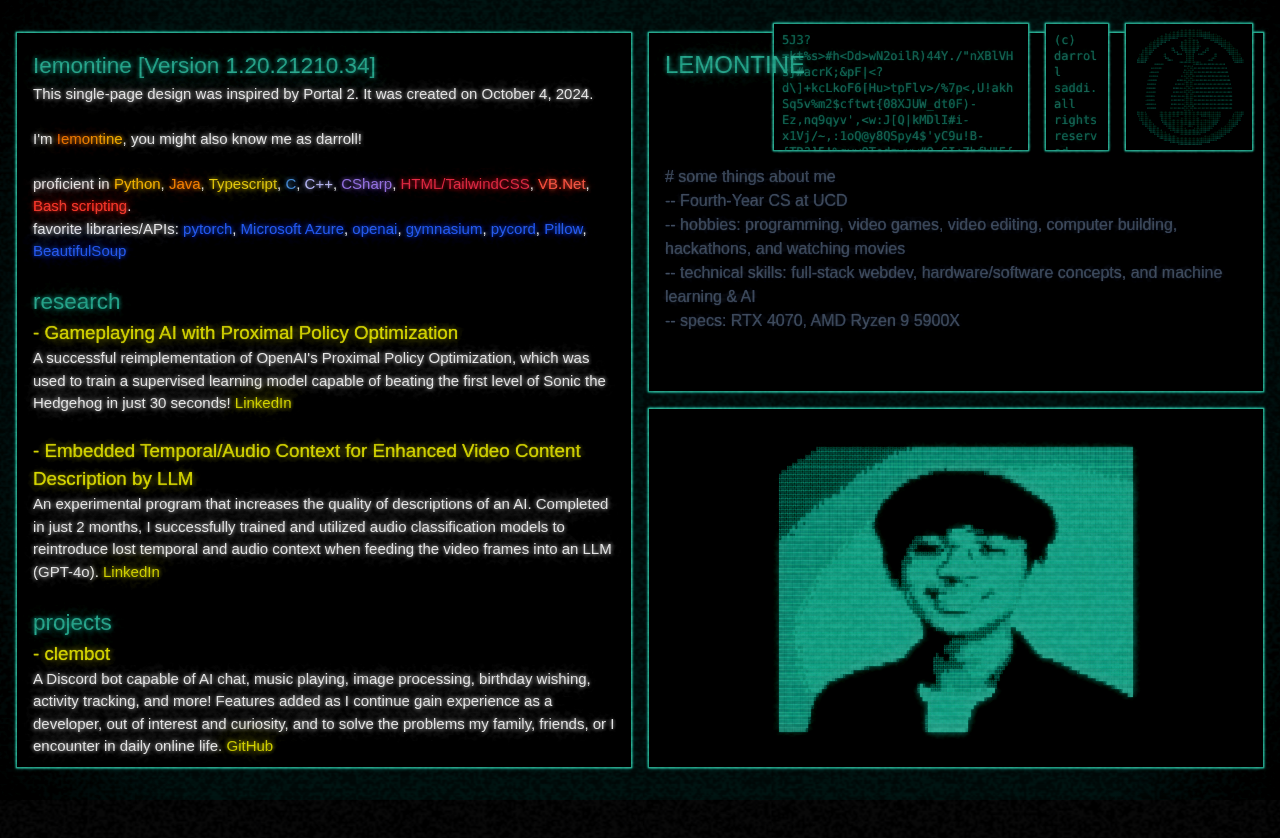
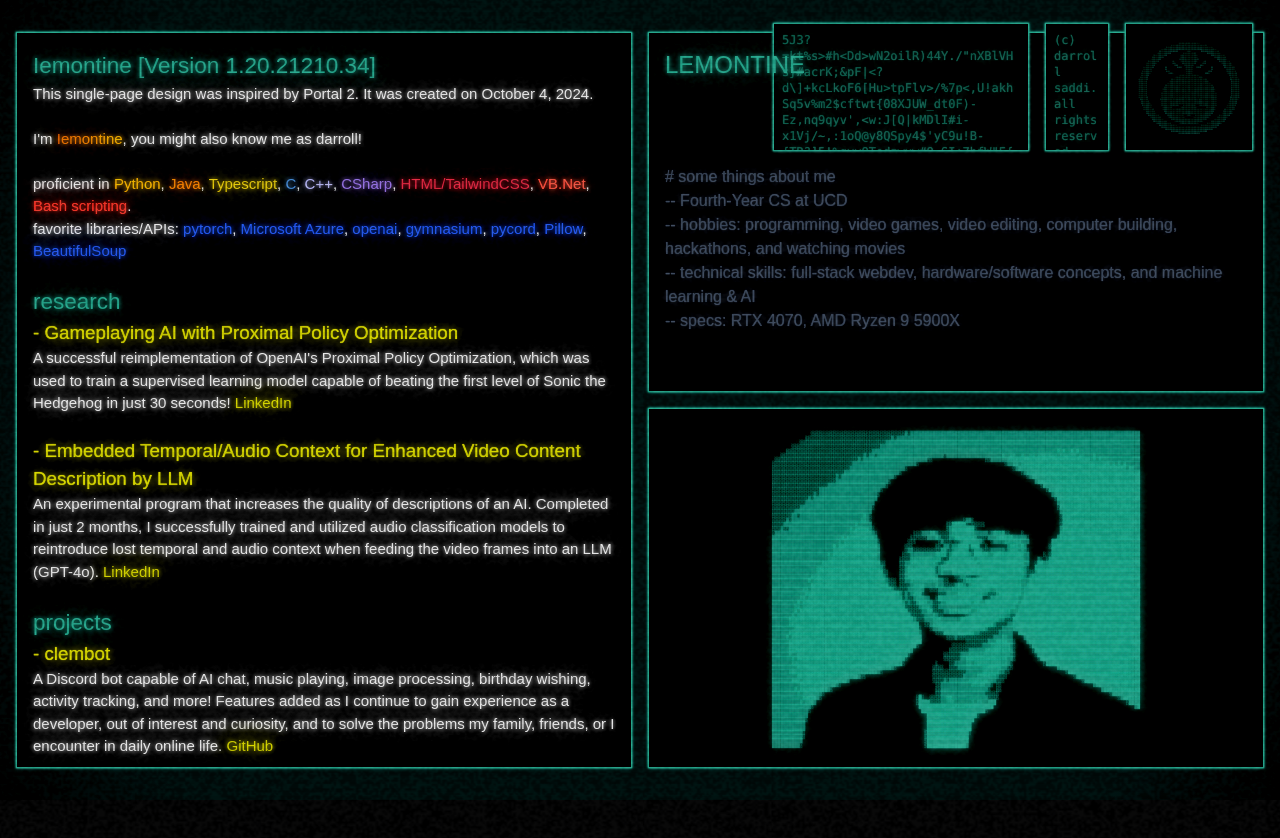
Before and after one commit to Iemontine/portfolio, a React (Create React App) app: page / in a window 1280 px wide. Shown: the top 838 px of the page. Built offline with nearby package versions, Linux system fonts and the light colour scheme; a web font is replaced by a local one.

Commit message:
patch resize bug in App.tsx, updated links & description, added comments

```diff
--- a/src/App.tsx
+++ b/src/App.tsx
@@ -1,4 +1,4 @@
-import { useState } from "react";
+import { useState, useEffect } from "react";
 import "./App.css";
 import ContentBox from "./components/ContentBox";
 import ArtBox from "./components/ArtBox";
@@ -7,9 +7,18 @@ import { INTERFACE_COLOR } from "./constants";
 
 const App = () => {
     const [currentPage, setCurrentPage] = useState(0);
+    const [isMobile, setIsMobile] = useState(window.innerWidth <= 900);
 
-    const isMobile = window.innerWidth <= 900;
+    const handleResize = () => {
+        setIsMobile(window.innerWidth <= 900);
+    };
 
+    useEffect(() => {
+        window.addEventListener('resize', handleResize);
+        return () => {
+            window.removeEventListener('resize', handleResize);
+        };
+    }, []);
     const renderBoxes = () => {
         if (isMobile) {
             return (
--- a/src/components/AboutBox.tsx
+++ b/src/components/AboutBox.tsx
@@ -68,7 +68,7 @@ const AboutBox: React.FC = () => {
 						{"(c) darroll saddi. all rights reserved."}
 					</div>
 				</OverlayBox>
-				<OverlayBox className='h-32 w-32 flex items-center justify-center p-0' style={{ fontSize: "0.139rem", lineHeight: "0.9" }}>
+				<OverlayBox className='h-32 w-32 flex items-center justify-center p-0' style={{ fontSize: "2px", lineHeight: "1" }}>
 					<div className='whitespace-pre-wrap break-words text-center' style={{ color: "#2e685c" }}>
 						{artPage1}
 					</div>
--- a/src/components/ArtBox.tsx
+++ b/src/components/ArtBox.tsx
@@ -65,12 +65,12 @@ const ArtBox: React.FC<ArtBoxProps> = ({ currentPage, setCurrentPage }) => {
 		let commonPrefixLength = findCommonPrefixLength(DISPLAYED_ART, newText);
 		isCooldownRef.current = false;
 
+        // Start the typing/deleting animation
 		const ITERS = 25;
 		let deleteSize = Math.ceil((DISPLAYED_ART.length - commonPrefixLength) / ITERS);
 		let writeSize = Math.ceil((newText.length - commonPrefixLength) / ITERS);
-
 		deleteInterval.current = window.setInterval(() => {
-			if (DISPLAYED_ART.length > commonPrefixLength) {
+			if (DISPLAYED_ART.length > commonPrefixLength) {         // Allows writing or deleting to be interuppted and resumed
 				DISPLAYED_ART = DISPLAYED_ART.slice(0, -deleteSize);
 				setDisplayedArt(DISPLAYED_ART);
 			} else {
@@ -169,18 +169,20 @@ const ArtBox: React.FC<ArtBoxProps> = ({ currentPage, setCurrentPage }) => {
 		const containerHeight = dimensions.height;
 
 		let fontSize = ``;
-		let lineHeight = `${400 / lines / 16 * (containerHeight/ 500)}rem`;
+		let lineHeight = `${400 / lines / 16 * (containerHeight/ 450)}rem`;
+
+        console.log(containerHeight);
 
 		if (lines > 70) {
-			fontSize = `${0.45 * (containerWidth / 1000)}rem`;
+			fontSize = `${0.40 * ((containerHeight / 500))}rem`;
 		} else if (lines > 60) {
-			fontSize = `${0.55 * (containerWidth / 1000)}rem`;
+			fontSize = `${0.55 * ((containerHeight / 500))}rem`;
 		} else if (lines > 50) {
-			fontSize = `${0.65 * (containerWidth / 1000)}rem`;
+			fontSize = `${0.65 * ((containerHeight / 500))}rem`;
 		} else if (lines > 40) {
-			fontSize = `${0.7* (containerWidth / 1000)}rem`;
+			fontSize = `${0.7* ((containerHeight / 500))}rem`;
 		} else {
-			fontSize = `${0.8 * (containerWidth / 1000)}rem`;
+			fontSize = `${0.8 * ((containerHeight / 500))}rem`;
 		}
 
 		return { fontSize, lineHeight };
--- a/src/constants.ts
+++ b/src/constants.ts
@@ -51,7 +51,7 @@ An experimental program that increases the quality of descriptions of an AI. Com
 <h2 style='color: #e2e224;'>
   - <a href="https://github.com/Iemontine/cIembot" style='color: #e2e224;' class="no-underline hover:underline">clembot</a>
 </h2>
-A Discord bot capable of AI chat, music playing, image processing, birthday wishing, activity tracking, and more! Features added as I continue gain experience as a developer, out of interest and curiosity, and to solve the problems my family, friends, or I encounter in daily online life. <a href='https://github.com/Iemontine/cIembot' style='color: #e2e224;' class="no-underline hover:underline"''>GitHub</a>
+A Discord bot capable of AI chat, music playing, image processing, birthday wishing, activity tracking, and more! Features added as I continue to gain experience as a developer, out of interest and curiosity, and to solve the problems my family, friends, or I encounter in daily online life. <a href='https://github.com/Iemontine/cIembot' style='color: #e2e224;' class="no-underline hover:underline"''>GitHub</a>
 <br></br>
 <h2 style='color: #e2e224;'>- <a href='https://steamcommunity.com/sharedfiles/filedetails/?id=2988658929' style='color: #e2e224;' class="no-underline hover:underline"'>gmod_ultrakill_hud</a></h2>
 A HUD Mod in popular online video game Garry's Mod, designed to mimic the HUD of the game "ULTRAKILL". With tens of thousands of active users and over 130,000 views across Steam and YouTube, it is my first successful mod of a video game in Lua. <a href='https://github.com/Iemontine/ultrakill-hud' style='color: #e2e224;' class="no-underline hover:underline"''>GitHub</a>
```
Also changed, not shown: src/ascii/art.ts (+36 -34 lines).
